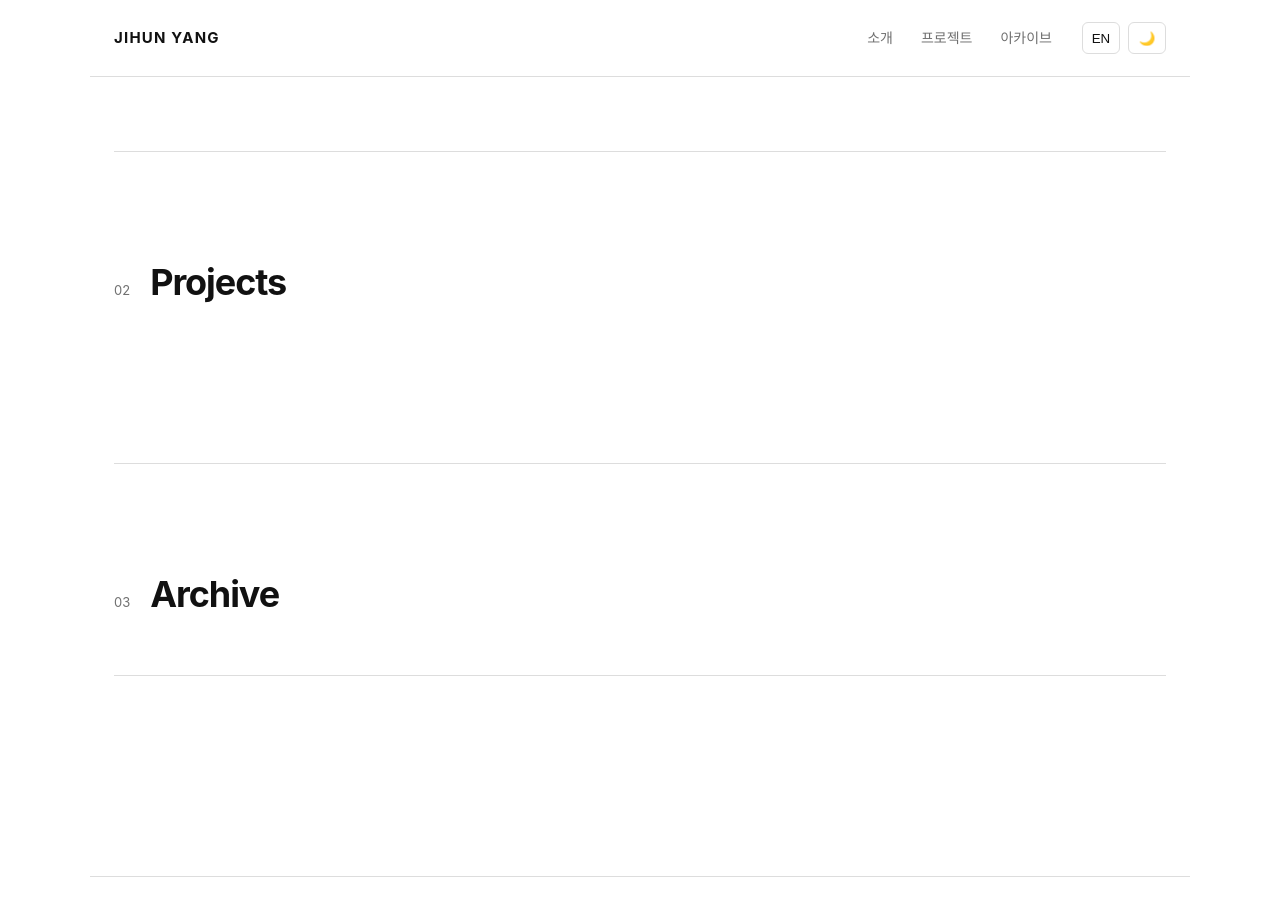
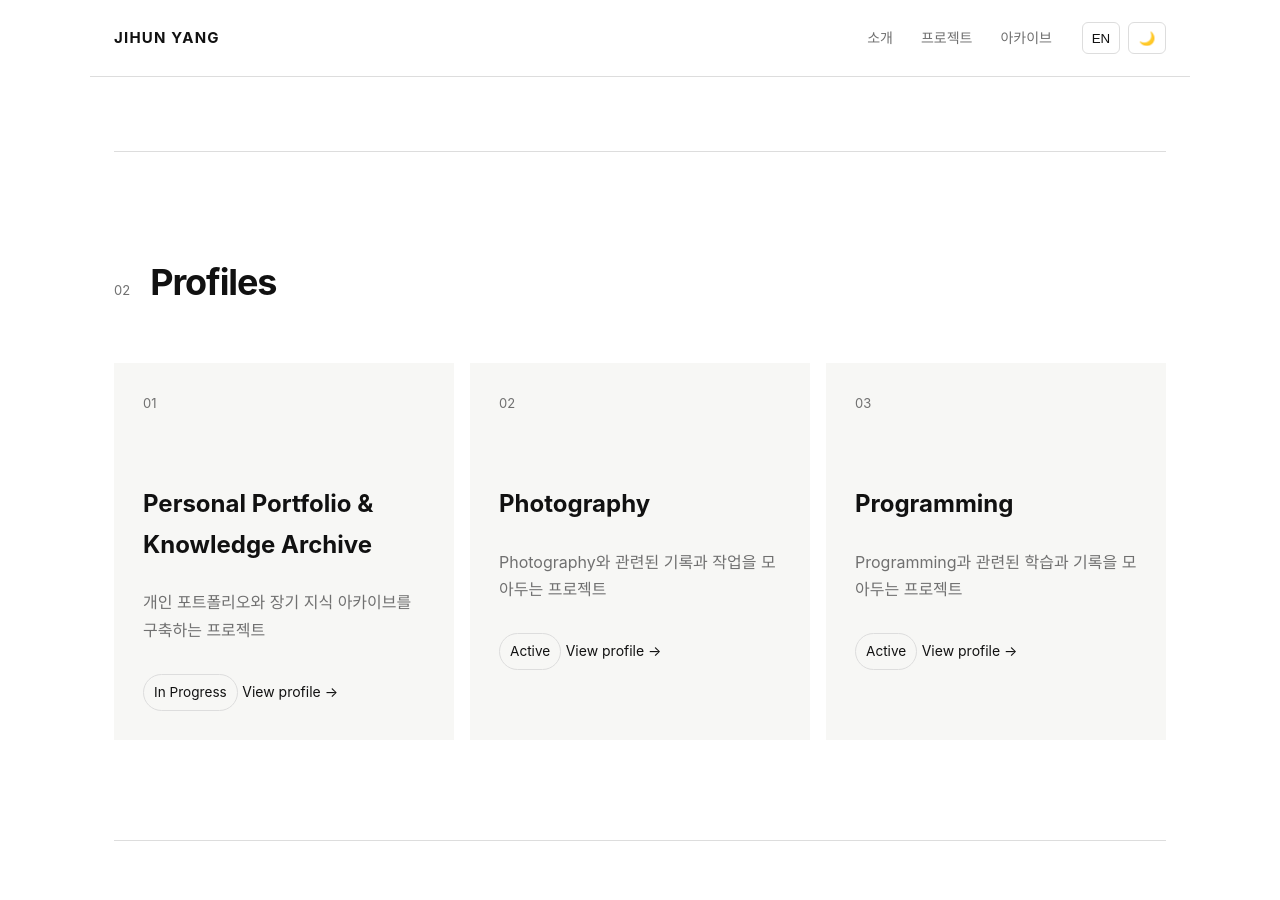
Before and after one commit to JihunYangKR/JihunYangKR.github.io, a Jekyll site: the page built from index.html, in a window 1280 px wide and 900 px high, scrolled down 1000 px. Built offline with Jekyll 4.4.1, drawn with Linux system fonts in a browser that asks for light colours.

Commit message:
Update index.html

```diff
--- a/index.html
+++ b/index.html
@@ -36,15 +36,15 @@
 
             <p class="hero-description"
                data-ko="프로젝트, 공부 기록과 개인적인 작업을 정리하는 공간입니다."
-               data-en="A personal space for my projects, learning, and work.">
+               data-en="A personal space for my profiles, learning, and work.">
                 프로젝트, 공부 기록과 개인적인 작업을 정리하는 공간입니다.
             </p>
 
             <div class="hero-buttons">
 
-                <a href="#projects" class="button primary"
+                <a href="#profiles" class="button primary"
                    data-ko="프로젝트 보기"
-                   data-en="View Projects">
+                   data-en="View Profiles">
                     프로젝트 보기
                 </a>
 
@@ -106,50 +106,50 @@
         </section>
 
 
-        <!-- Projects -->
-        <section id="projects" class="section">
+        <!-- Profiles -->
+        <section id="profiles" class="section">
 
             <div class="section-heading">
 
                 <span>02</span>
 
                 <h2
-                    data-ko="Projects"
-                    data-en="Projects">
-                    Projects
+                    data-ko="Profiles"
+                    data-en="Profiles">
+                    Profiles
                 </h2>
 
             </div>
 
 
-            <div class="project-grid">
+            <div class="profile-grid">
 
-                {% for project in site.projects %}
+                {% for profile in site.profiles %}
 
-                    <article class="project-card">
+                    <article class="profile-card">
 
-                        <div class="project-number">
+                        <div class="profile-number">
                             {{ forloop.index | prepend: "0" }}
                         </div>
 
                         <h3>
-                            {{ project.title }}
+                            {{ profile.title }}
                         </h3>
 
                         <p>
-                            {{ project.description }}
+                            {{ profile.description }}
                         </p>
 
-                        {% if project.status %}
+                        {% if profile.status %}
                             <span class="tag">
-                                {{ project.status }}
+                                {{ profile.status }}
                             </span>
                         {% endif %}
 
                         <a
-                            href="{{ project.url | relative_url }}"
-                            class="project-link">
-                            View project →
+                            href="{{ profile.url | relative_url }}"
+                            class="profile-link">
+                            View profile →
                         </a>
 
                     </article>
```
